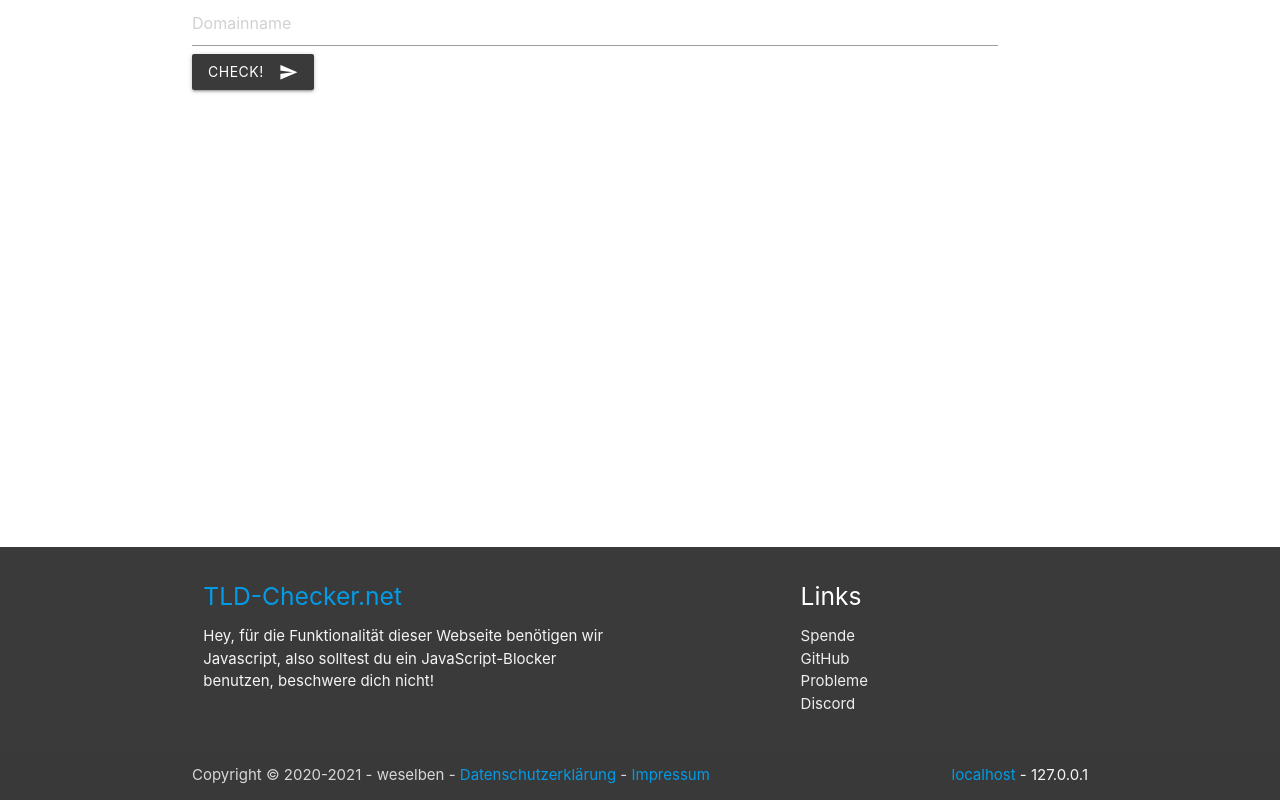
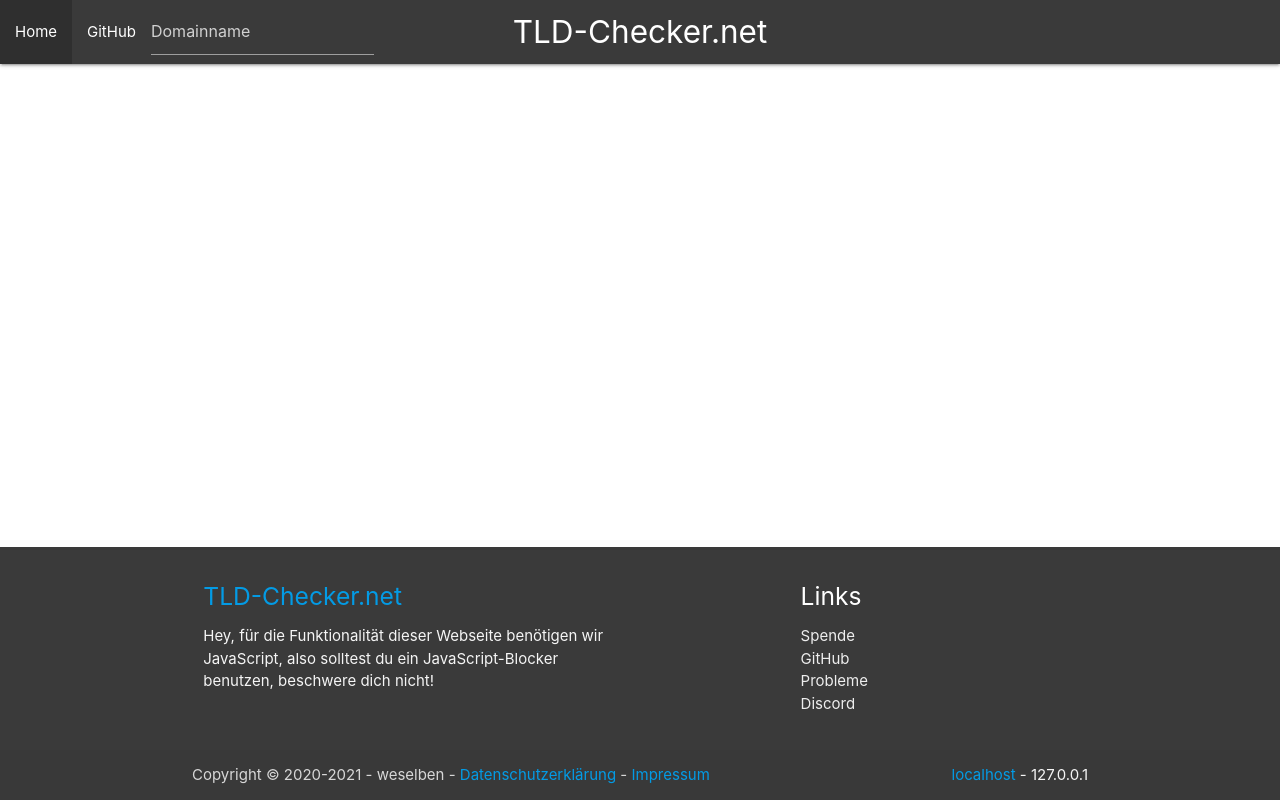
Before and after one commit to weselben/TLD-Checker, a PHP site: page /de/index.php in a window 1280 px wide. Run offline with PHP 8.4, Linux system fonts and the light colour scheme.

Commit message:
Redesign Search

```diff
--- a/de/footer.php
+++ b/de/footer.php
@@ -3,7 +3,7 @@
         <div class="row">
             <div class="col l6 s12">
                 <h5 class="white-text"><a href="https://tld-checker.net">TLD-Checker.net</a></h5>
-                <p class="grey-text text-lighten-4">Hey, f&uuml;r die Funktionalit&auml;t dieser Webseite ben&ouml;tigen wir Javascript, also solltest du ein JavaScript-Blocker benutzen, beschwere dich nicht!</p>
+                <p class="grey-text text-lighten-4">Hey, f&uuml;r die Funktionalit&auml;t dieser Webseite ben&ouml;tigen wir JavaScript, also solltest du ein JavaScript-Blocker benutzen, beschwere dich nicht!</p>
             </div>
             <div class="col l4 offset-l2 s12">
                 <h5 class="white-text">Links</h5>
--- a/de/index.php
+++ b/de/index.php
@@ -32,6 +32,38 @@
     }
     ?>
 </head>
+<div class="navbar-fixed">
+    <nav >
+        <div class="nav-wrapper" style="background-color: #3a3a3a">
+            <h1 style="display: none">TLD-Checker.net</h1>
+            <a href="" class="brand-logo center">TLD-Checker.net</a>
+            <ul class="left hide-on-med-and-down">
+                <li class="active"><a href="">Home</a></li>
+                <li><a href="https://github.com/weselben/TLD-Checker">GitHub</a></li>
+                <li>
+                    <div id="input" class="input-field">
+                        <form method="post" action="">
+                            <?php
+                            if (isset($_POST['submit'])) {
+                                $domainname = htmlspecialchars($_POST['domainname'], ENT_QUOTES, 'UTF-8');
+                                if ($domainname !== "") {
+                                    echo '<input style="color: white; width: 90%;" type="text" name="domainname" placeholder="' . $domainname . '">';
+                                } else {
+                                    echo '<input style="color: white; width: 90%;" type="text" name="domainname" placeholder="Domainname" required>';
+                                }
+                            } else {
+                                echo '<input style="color: white; width: 90%;" type="text" name="domainname" placeholder="Domainname" required>';
+                            }
+                            ?>
+                            <button style="display: none;" class="btn waves-effect waves-light" type="submit" name="submit" style="background-color: #3a3a3a;">
+                                Check!<i class="material-icons right">send</i></button>
+                        </form>
+                    </div>
+                </li>
+            </ul>
+        </div>
+    </nav>
+</div>
 <body>
 <noscript>
     <p class="container" style="text-align: center;"> Diese Webseite benötigt Javascript um zu Funktionieren! </p>
@@ -40,24 +72,7 @@
         }</style>
 </noscript>
 <div class="row">
-    <div id="input" class="container">
-        <form method="post" action="">
-            <?php
-            if (isset($_POST['submit'])) {
-                $domainname = htmlspecialchars($_POST['domainname'], ENT_QUOTES, 'UTF-8');
-                if ($domainname !== "") {
-                    echo '<input style="width: 90%;" type="text" name="domainname" placeholder="' . $domainname . '">';
-                } else {
-                    echo '<input style="width: 90%;" type="text" name="domainname" placeholder="Domainname">';
-                }
-            } else {
-                echo '<input style="width: 90%;" type="text" name="domainname" placeholder="Domainname">';
-            }
-            ?>
-            <button class="btn waves-effect waves-light" type="submit" name="submit" style="background-color: #3a3a3a;">
-                Check!<i class="material-icons right">send</i></button>
-        </form>
-    </div>
+
     <?php
     if (isset($_POST['submit'])) {
         $domainname = htmlspecialchars($_POST['domainname'], ENT_QUOTES, 'UTF-8');
--- a/en/footer.php
+++ b/en/footer.php
@@ -3,7 +3,7 @@
         <div class="row">
             <div class="col l6 s12">
                 <h5 class="white-text"><a href="https://tld-checker.net">TLD-Checker.net</a></h5>
-                <p class="grey-text text-lighten-4">Hey, for the functionality of this website I use JavaScript, so If
+                <p class="grey-text text-lighten-4">Hey, for the functionality of this website we use JavaScript, so If
                     you have a JavaScript blocker don't complain.</p>
             </div>
             <div class="col l4 offset-l2 s12">
```
Also changed, not shown: en/index.php (+14 -3 lines), de/.htaccess (added), en/.htaccess (added).
